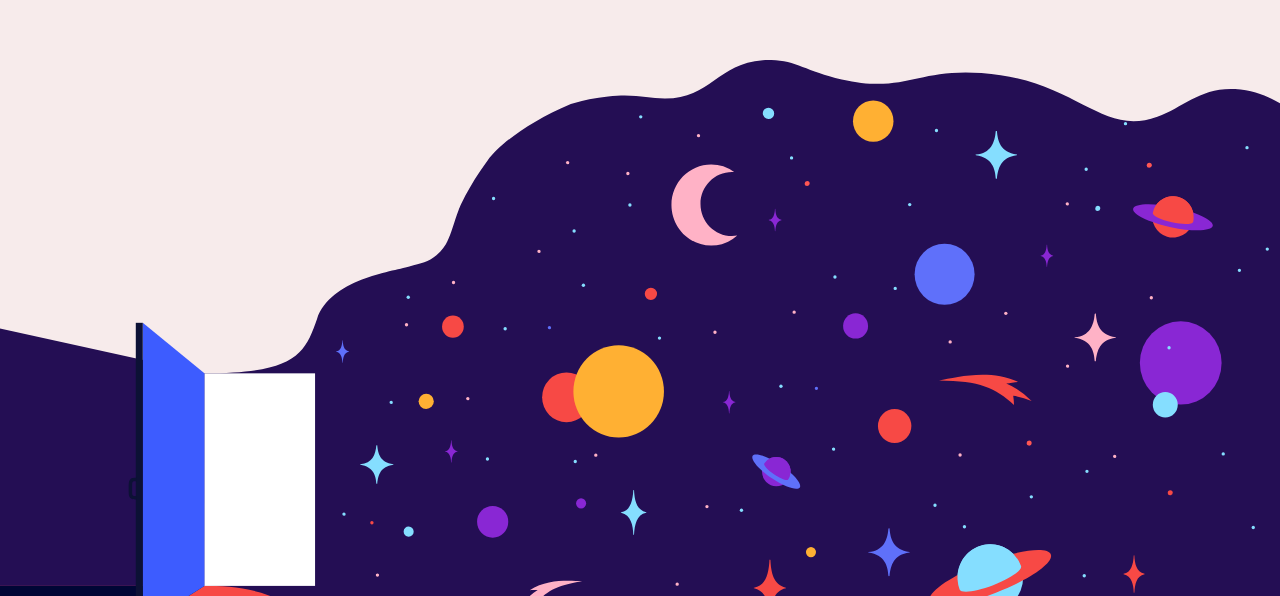
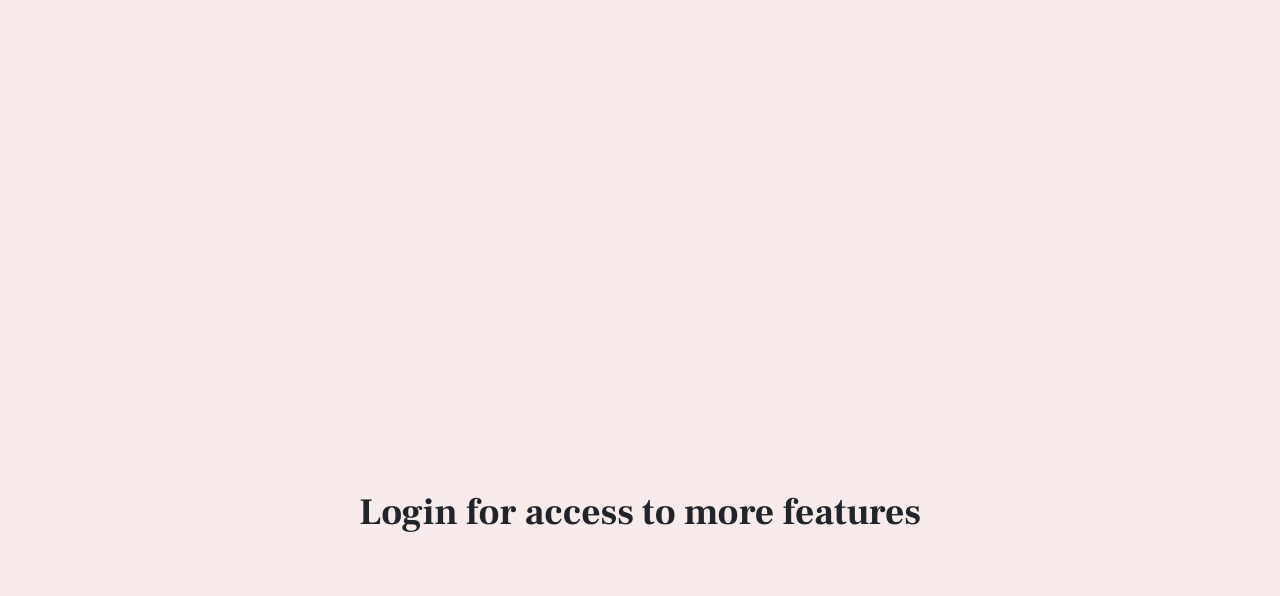
Before and after one commit to flyingfiretruck/sleepystudy, a React app: page /video in a window 1280 px wide. Shown: the part 1284-1880 px from the top of the page. Built offline with nearby package versions, Linux system fonts and the light colour scheme; the HTML template or start-up script is replaced by a standard one.

Commit message:
wow i'm so stupid

```diff
--- a/client/components/video.jsx
+++ b/client/components/video.jsx
@@ -1,8 +1,13 @@
-import React from 'react';
+import React, {useState} from 'react';
 import { Image, InputGroup, FormControl, Button } from "react-bootstrap";
 import ReactPlayer from 'react-player'
 
-const Video = () => (
+const Video = () => {
+  const [search, setSearch] = useState('');
+  const handleChange = e => {
+    setSearch(e.target.value);
+  };
+  return (
     <div className="video">
       <div className="video-empty-space"></div>
       <div className="video-empty-space"></div>
@@ -12,12 +17,14 @@ const Video = () => (
       </div>
       <div className="video-search-bar">
         <InputGroup className="video-search">
-        <FormControl placeholder="Search"
+          <FormControl
+            onChange={handleChange}
+            placeholder="Search"
             className="search-bar"
             area-label="Default"
             area-descibedby="inputGroup-sizing-default"
           />
-        <Button className="search-button" variant="outline-dark">
+          <Button className="search-button" variant="outline-dark" onClick={() => alert("yass")}>
             Search
           </Button>
         </InputGroup>
@@ -25,9 +32,12 @@ const Video = () => (
       <div className="video-player">
         <ReactPlayer url='https://youtu.be/cfD9Oz_8BwM' width="auto" height='13em'/>
       </div>
-    <div className="video-empty-space"></div>
+      <div className="playlist-no-longin">
+        Login for access to more features
+      </div>
       <Image className="door-image" src="../assets/door2.svg" alt="door" />
     </div>
-)
+  );
+};
 
 export default Video;
--- a/client/stylesheets/video.css
+++ b/client/stylesheets/video.css
@@ -3,10 +3,20 @@
 }
 .video-empty-space {
   padding: 5%;
+  min-height: 4em;
 }
+
 .door-image {
   position: relative;
   bottom: 0;
+}
+
+.playlist-no-longin {
+  padding: 5%;
+  padding-top: 40%;
+  padding-bottom: 40%;
+  min-height: 4em;
+  text-align: center;
 }
 
 .video-search {
--- a/package.json
+++ b/package.json
@@ -4,9 +4,8 @@
   "description": "",
   "main": "index.js",
   "scripts": {
-    "test": "echo \"Error: no test specified\" && exit 1",
-    "build": "npx webpack -w",
-    "start": "nodemon server"
+    "build": "webpack -w",
+    "start": "node server"
   },
   "repository": {
     "type": "git",
--- a/webpack.config.js
+++ b/webpack.config.js
@@ -1,10 +1,10 @@
 const path = require('path');
 module.exports = {
   entry: './client/index.jsx',
-  mode: "development",
   output: {
     filename: 'bundle.js',
     path: path.resolve(__dirname, 'dist'), //this is the folder you want to save your bundle in
+    publicPath: '/dist/'
   },
 
  module: {
@@ -21,15 +21,11 @@ module.exports = {
       },
       {
         test: /\.css$/i,
-        use: ["style-loader", "css-loader"],
+        use: ['style-loader', 'css-loader'],
       },
     ]
   },
-  devServer: {
-    historyApiFallback: true,
-  },
+  mode: 'development',
   devtool: 'source-map',
-  watchOptions: {
-    ignored: /node_modules/,
-  },
+  cache: false,
 };
```
Also changed, not shown: 3 other files (tests, documents, lock files or other folders). Lines whose indentation alone changed are shown as unchanged.
